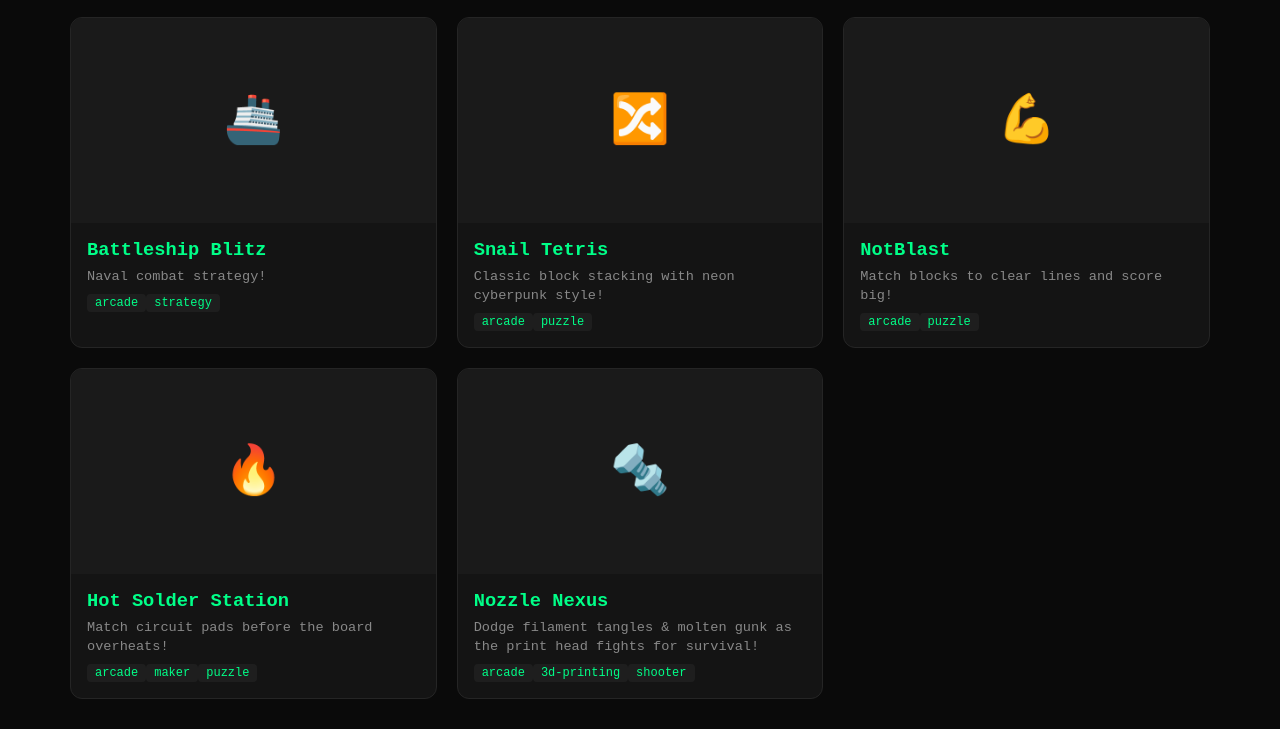
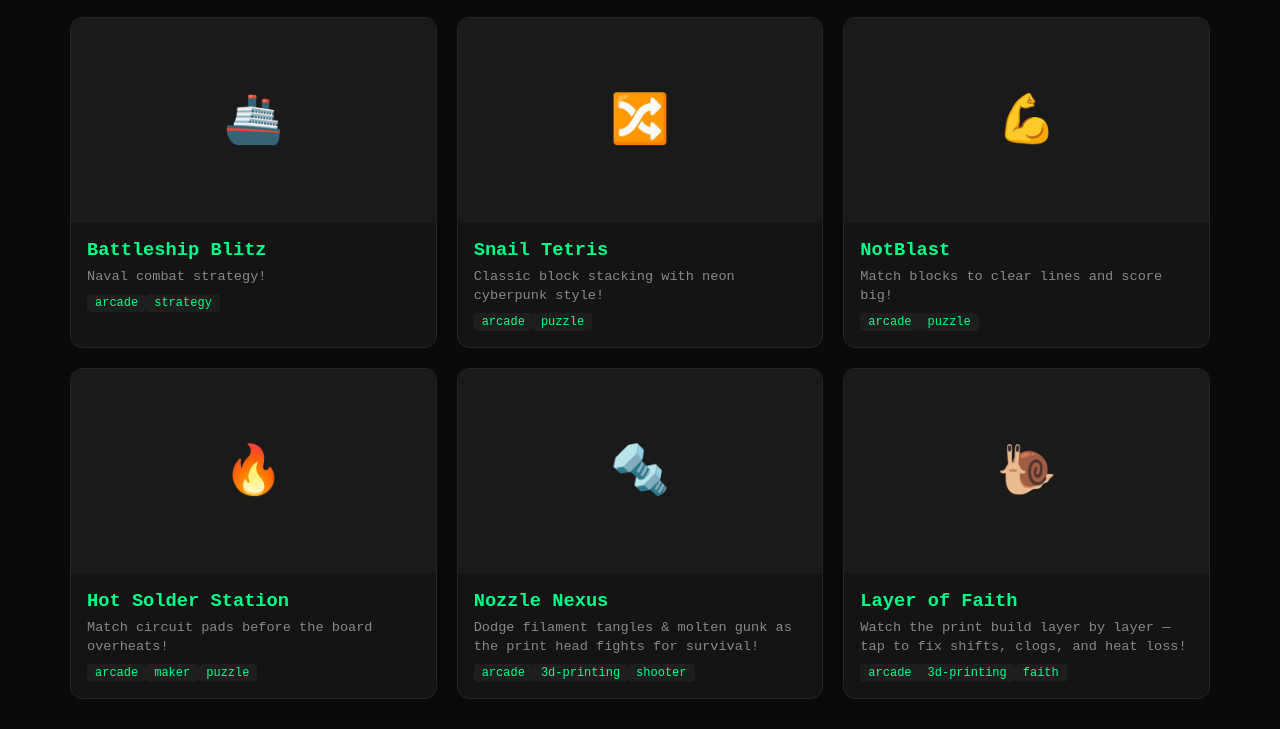
Before and after one commit to Snail3D/snail-arcade, a website: page index.html in a window 1280 px wide. Shown: the part 1199-1928 px from the top of the page. Drawn offline with Linux system fonts and the light colour scheme.

Commit message:
Register Layer of Faith in index

```diff
--- a/index.html
+++ b/index.html
@@ -117,6 +117,7 @@
       { slug: "notblast", title: "NotBlast", emoji: "\u{1F4AA}", desc: "Match blocks to clear lines and score big!", tags: ["arcade", "puzzle"] },
       { slug: "hot-solder-station", title: "Hot Solder Station", emoji: "🔥", desc: "Match circuit pads before the board overheats!", tags: ["arcade", "maker", "puzzle"] },
       { slug: "nozzle-nexus", title: "Nozzle Nexus", emoji: "🔩", desc: "Dodge filament tangles & molten gunk as the print head fights for survival!", tags: ["arcade", "3d-printing", "shooter"] },
+      { slug: "layer-of-faith", title: "Layer of Faith", emoji: "🐌", desc: "Watch the print build layer by layer — tap to fix shifts, clogs, and heat loss!", tags: ["arcade", "3d-printing", "faith"] },
     ];
 
     const grid = document.getElementById('games');
```
